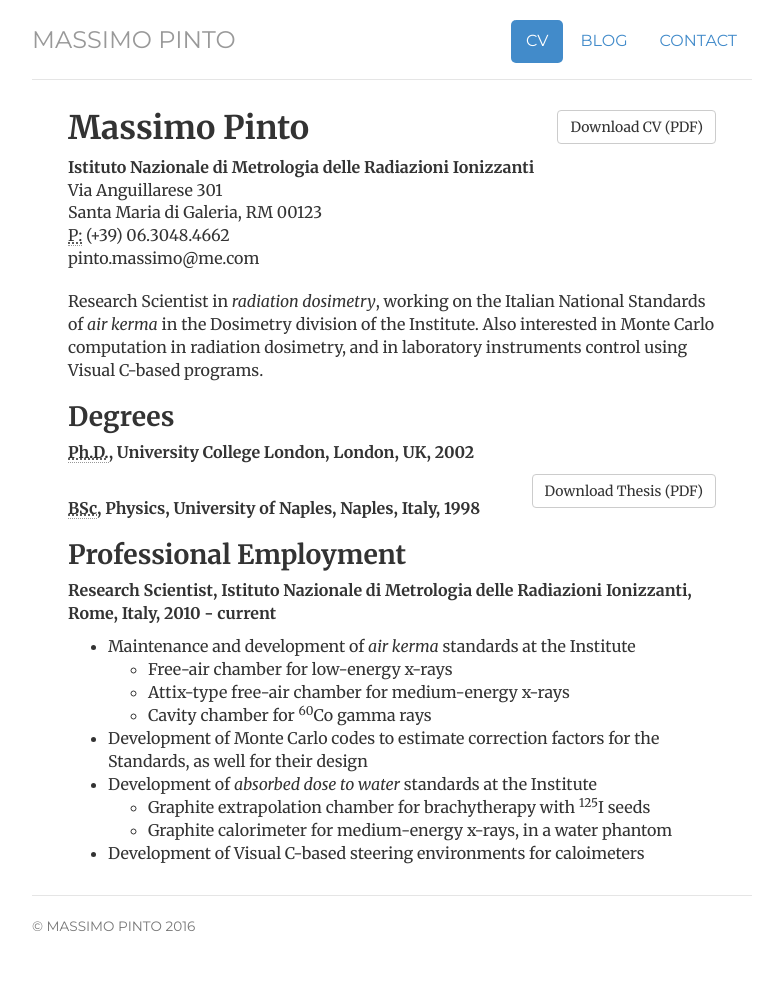
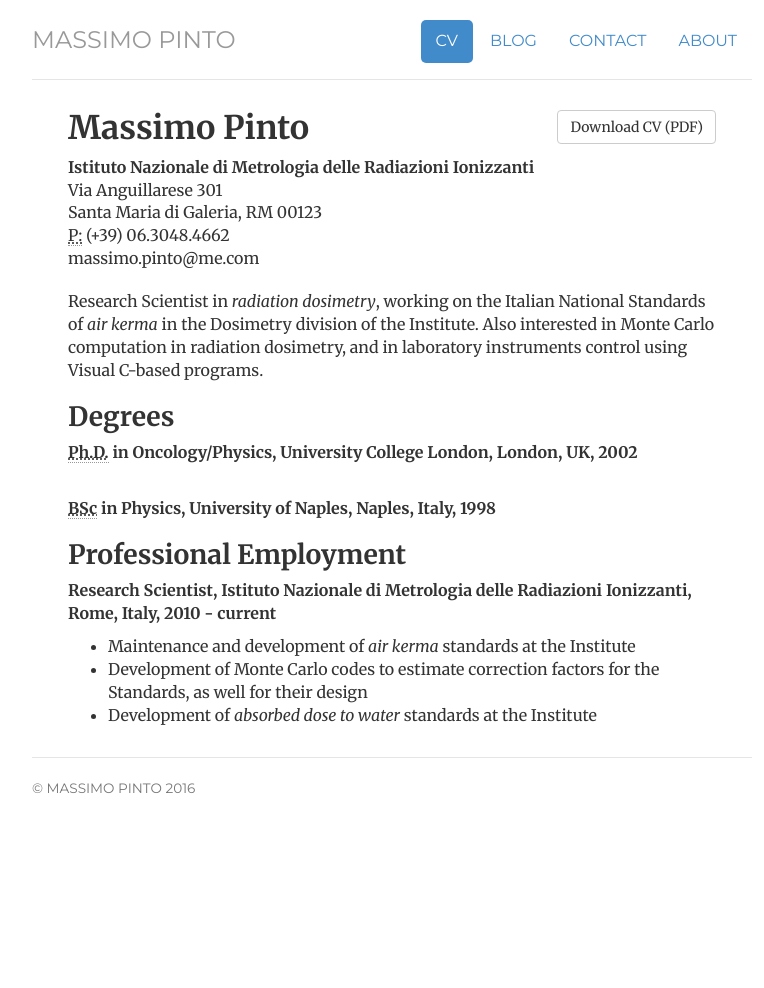
Before and after one commit to massimopinto/massimopinto.github.io, a Jekyll site: the page built from cv/index.html, in a window 1280 px wide. Shown: the whole page, without its empty margins (248-1012 px from the left). Built offline with Jekyll 4.4.1, drawn with Linux system fonts in a browser that asks for light colours; nearby versions of some CDN libraries; library files that are not in the unit come from our copies; after the commit the page ends 900 px from its top, so only the background shows below that.

Commit message:
converted photo to png, changed the header to include the About Page

```diff
--- a/_includes/header.html
+++ b/_includes/header.html
@@ -2,8 +2,9 @@
 	<ul class="nav nav-pills pull-right">
 		<li class="{{ page.cv }}"><a href="/cv" title="CV">CV</a></li>
 		<!-- <li class="{{ page.projects }}"><a href="/projects" title="Projects">Projects</a></li> -->
-		<li class="{{ page.notes }}"><a href="/blog" title="Notes">Blog</a></li>
+		<li class="{{ page.notes }}"><a href="/blog" title="Blog">Blog</a></li>
 		<li class="{{ page.contact }}"><a href="/contact" title="Contact">Contact</a></li>
+		<li class="{{ page.about }}"><a href="/about" title="About">About</a></li>
 	</ul>
 	<h3 class="text-muted"><a href="/">Massimo Pinto</a></h3>
 </div> <!-- /header -->
--- a/cv/index.html
+++ b/cv/index.html
@@ -20,34 +20,33 @@ description: Current CV for Massimo Pinto, a Research Scientist living in Rome,
 				Via Anguillarese 301<br>
 				Santa Maria di Galeria, RM 00123<br>
 				<abbr title="phone">P:</abbr> (+39) 06.3048.4662<br>
-				<span class="obfuscate">moc.em@omissam.otnip</span>
+				<span class="obfuscate">moc.em@otnip.omissam</span>
 				</address>
 				</div>
 
 				<p> Research Scientist in <em>radiation dosimetry</em>, working on the Italian National Standards of <em>air kerma</em> in the Dosimetry division of the Institute. Also interested in Monte Carlo computation in radiation dosimetry, and in laboratory instruments control using Visual C-based programs.</p>
 
 				<h2>Degrees</h2>
-				<p><strong><abbr title="Philosophiae Doctor">Ph.D.</abbr>, University College London, London, UK, 2002</strong></p>
-				<a href="/MassimoPintoPhD2002-singlepage.pdf" class="btn btn-default pull-right" title="Download Ph.D. thesis">Download Thesis (PDF)</a>
+				<p><strong><abbr title="Philosophiae Doctor">Ph.D.</abbr> in Oncology/Physics, University College London, London, UK, 2002</strong></p>
+				<!-- <a href="/MassimoPintoPhD2002-singlepage.pdf" class="btn btn-default pull-right" title="Download Ph.D. thesis">Download Thesis (PDF)</a> -->
 				<!--<a href="/files/" title="Induction and Rejoining of DNA Double-Strand Breaks in Human Cells after Exposure to Ionising Radiation: an Experimental and Modelling Approach> </a> -->
 				<br>
-				<p><strong><abbr title="Batchelor of Science">BSc</abbr>, Physics, University of Naples, Naples, Italy, 1998</strong></p>
+				<p><strong><abbr title="Batchelor of Science">BSc</abbr> in Physics, University of Naples, Naples, Italy, 1998</strong></p>
 
 				<h2>Professional Employment</h2>
 				<p><strong>Research Scientist, Istituto Nazionale di Metrologia delle Radiazioni Ionizzanti, Rome, Italy, 2010 - current</strong></p>
 				<ul>
 					<li>Maintenance and development of <em>air kerma</em> standards at the Institute</li>
-						<ul>
+						<!--<ul>
 							<li>	Free-air chamber for low-energy x-rays
 							<li>  Attix-type free-air chamber for medium-energy x-rays
 							<li>  Cavity chamber for <sup>60</sup>Co gamma rays
-						</ul>
+						</ul> -->
 					<li> Development of Monte Carlo codes to estimate correction factors for the Standards, as well for their design</li>
 					<li> Development of <em>absorbed dose to water</em> standards at the Institute</li>
-					<ul>
+					<!-- <ul>
 						<li> Graphite extrapolation chamber for brachytherapy with <sup>125</sup>I seeds
-						<li> Graphite calorimeter for medium-energy x-rays, in a water phantom
-					</ul>
+						<li> Graphite calorimeter for medium-energy x-rays, in a water phantom </ul>
 					<li> Development of Visual C-based steering environments for caloimeters</li>
-				</ul>
+				</ul> -->
 </div>
```
Also changed, not shown: img/MPintoCVphoto200px.jpg (deleted), img/MPintoCVphoto200px.png (added).
